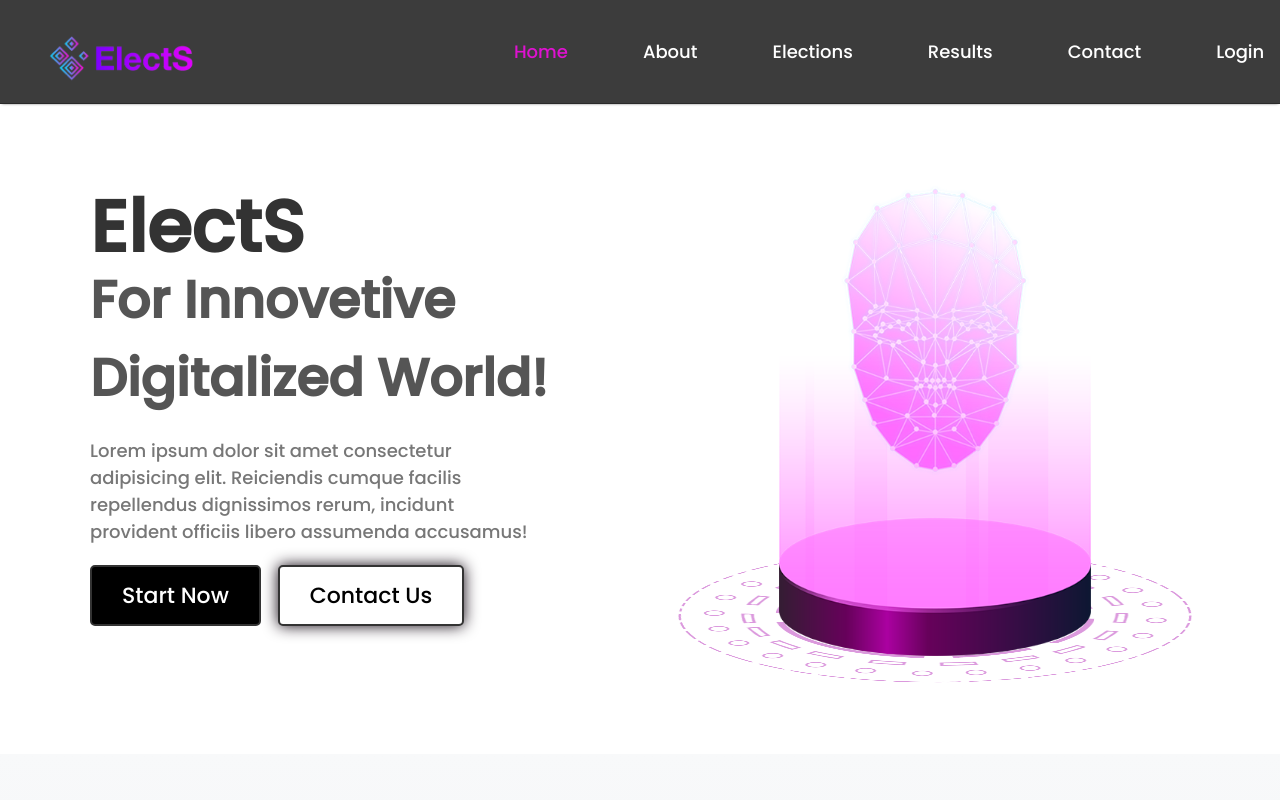
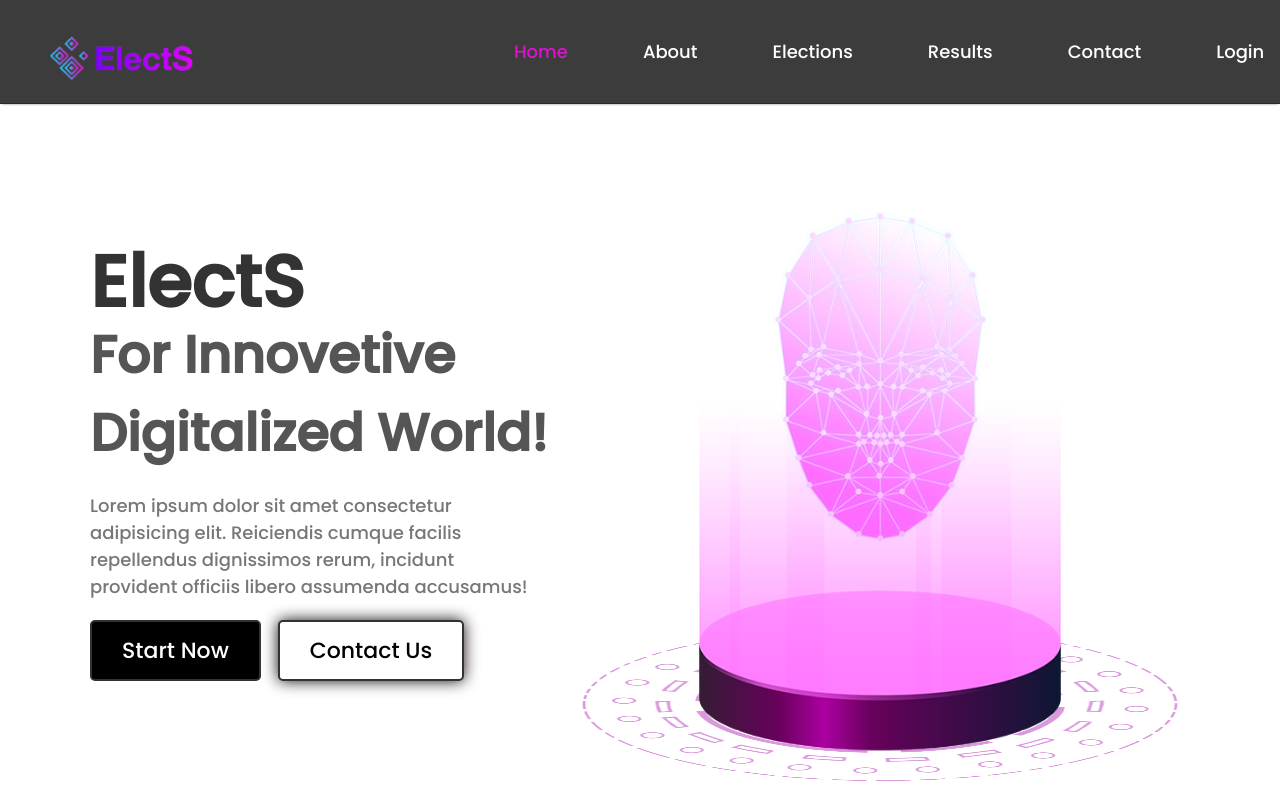
Before and after one commit to LayuruLK/ElectS---Advanced-E-Voting-System, a React (Create React App) app in the folder Frontend/my-app/: page / in a window 1280 px wide. Shown: the top 800 px of the page. Built offline with nearby package versions, Linux system fonts and the light colour scheme.

Commit message:
style: welcome page updated

```diff
--- a/Frontend/my-app/src/Components/Welcome/Welcome.css
+++ b/Frontend/my-app/src/Components/Welcome/Welcome.css
@@ -34,7 +34,7 @@ header nav a:hover{
 }
 .Home{
     position: relative;
-    min-height: 86.25vh;
+    min-height: 100vh;
     display: flex;
     justify-content: start;
     align-items: center;
--- a/Frontend/my-app/src/Components/Welcome/Welcome.jsx
+++ b/Frontend/my-app/src/Components/Welcome/Welcome.jsx
@@ -7,7 +7,7 @@ import { Link } from 'react-router-dom';
 
 const Welcome = () => {
   return (
-    <div>
+    <div className='welcome-container'>
         <section className="Home">
             <div className="text-box">
                 <h1>ElectS</h1>
```
